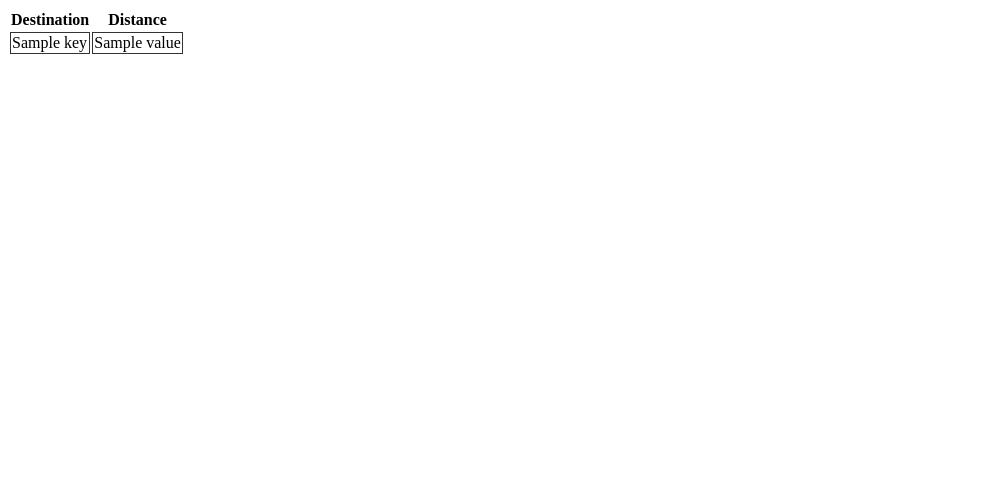
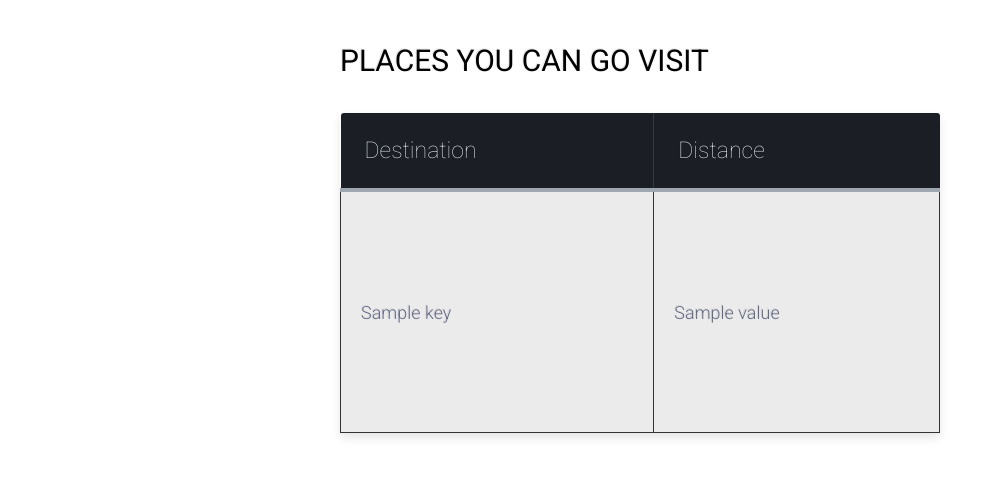
Before and after one commit to VTPrince/bicycle, a Flask app: template templates/table_list.html in a window 1280 px wide. Shown: the top 477 px of the page, without its empty margins (0-993 px from the left). Run offline with Flask 2, Linux system fonts and the light colour scheme; the template is opened without the code that fills it: most values are stand-ins (such as "Sample title", 1, 10 or a date in 2020).

Commit message:
Update table_list.html

```diff
--- a/templates/table_list.html
+++ b/templates/table_list.html
@@ -1,27 +1,186 @@
 
 <!DOCTYPE html>
 <html lang="en">
+<head>
+	<style>
+		@import url(https://fonts.googleapis.com/css?family=Roboto:400,500,700,300,100);
+
+body {
+  background-color:white;
+  font-family: "Roboto", helvetica, arial, sans-serif;
+  font-size: 16px;
+  font-weight: 400;
+  text-rendering: optimizeLegibility;
+}
+
+div.table-title {
+   display: block;
+  margin: auto;
+  max-width: 600px;
+  padding:5px;
+  width: 100%;
+}
+
+.table-title h3 {
+   color: black;
+   font-size: 30px;
+   font-weight: 400;
+   font-style:normal;
+   font-family: "Roboto", helvetica, arial, sans-serif;
+   text-shadow: -1px -1px 1px rgba(0, 0, 0, 0.1);
+   text-transform:uppercase;
+}
+
+
+/*** Table Styles **/
+
+.table-fill {
+  background: white;
+  border-radius:3px;
+  border-collapse: collapse;
+  height: 320px;
+  margin: auto;
+  max-width: 600px;
+  padding:5px;
+  width: 100%;
+  box-shadow: 0 5px 10px rgba(0, 0, 0, 0.1);
+  animation: float 5s infinite;
+}
+
+th {
+  color:#D5DDE5;;
+  background:#1b1e24;
+  border-bottom:4px solid #9ea7af;
+  border-right: 1px solid #343a45;
+  font-size:23px;
+  font-weight: 100;
+  padding:24px;
+  text-align:left;
+  text-shadow: 0 1px 1px rgba(0, 0, 0, 0.1);
+  vertical-align:middle;
+}
+
+th:first-child {
+  border-top-left-radius:3px;
+}
+
+th:last-child {
+  border-top-right-radius:3px;
+  border-right:none;
+}
+
+tr {
+  border-top: 1px solid #C1C3D1;
+  border-bottom-: 1px solid #C1C3D1;
+  color:#666B85;
+  font-size:16px;
+  font-weight:normal;
+  text-shadow: 0 1px 1px rgba(256, 256, 256, 0.1);
+}
+
+tr:hover td {
+  background:#4E5066;
+  color:#FFFFFF;
+  border-top: 1px solid #22262e;
+}
+
+tr:first-child {
+  border-top:none;
+}
+
+tr:last-child {
+  border-bottom:none;
+}
+
+tr:nth-child(odd) td {
+  background:#EBEBEB;
+}
+
+tr:nth-child(odd):hover td {
+  background:#4E5066;
+}
+
+tr:last-child td:first-child {
+  border-bottom-left-radius:3px;
+}
+
+tr:last-child td:last-child {
+  border-bottom-right-radius:3px;
+}
+
+td {
+  background:#FFFFFF;
+  padding:20px;
+  text-align:left;
+  vertical-align:middle;
+  font-weight:300;
+  font-size:18px;
+  text-shadow: -1px -1px 1px rgba(0, 0, 0, 0.1);
+  border-right: 1px solid #C1C3D1;
+}
+
+td:last-child {
+  border-right: 0px;
+}
+
+th.text-left {
+  text-align: left;
+}
+
+th.text-center {
+  text-align: center;
+}
+
+th.text-right {
+  text-align: right;
+}
+
+td.text-left {
+  text-align: left;
+}
+
+td.text-center {
+  text-align: center;
+}
+
+td.text-right {
+  text-align: right;
+}
+
+	</style>
+</head>
+<body>
+	<html lang="en">
+		<head>
+			<meta charset="utf-8" />
+			<title>Table Style</title>
+			<meta name="viewport" content="initial-scale=1.0; maximum-scale=1.0; width=device-width;">
+		</head>
 
 		<body>
-
-				<table>
+		<div class="table-title">
+		<h3>Places you can go visit</h3>
+		</div>
+		<table class="table-fill">
 		<thead>
 		<tr>
-						<th>Destination</th>
-						<th>Distance</th>
+		<th class="text-left">Destination</th>
+		<th class="text-left">Distance</th>
 		</tr>
 		</thead>
-					<tbody>
-
+		<tbody class="table-hover">
 			{% for key, value in data.items() %}
 			<tr>
 			  <td style="border: 1px solid #333" scope="row">{{ key }}</td>
 			  <td style="border: 1px solid #333">{{ value }}</td>
 			</tr>
 			{% endfor %}
+		</tbody>
+		</table>
 
 
-					</tbody>
+
+
 
 </body>
 </html>
```
Lines whose indentation alone changed are shown as unchanged.
